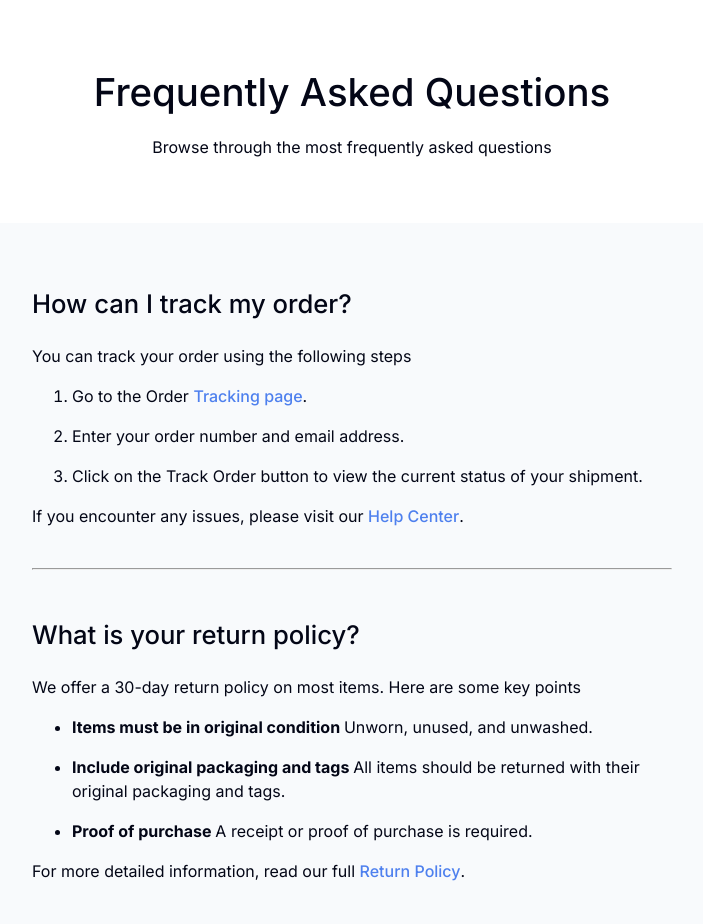
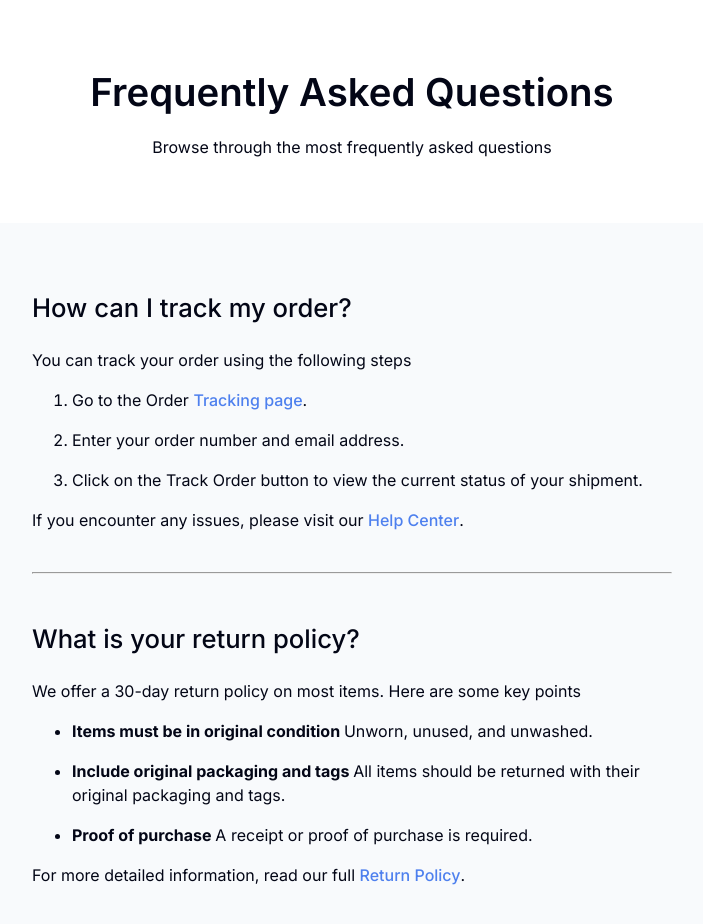
Before and after one commit to brandovidal/devchallengeio, a website built with Vite: page projects/00-faq/index.html in a window 1280 px wide. Shown: the whole page, without its empty margins (288-991 px from the left). Built offline with nearby package versions, Linux system fonts and the light colour scheme.

Commit message:
style: edit padding in main content and font weight title

```diff
--- a/projects/00-faq/style.css
+++ b/projects/00-faq/style.css
@@ -37,7 +37,7 @@ hr {
 
 h1 {
   font-size: 2.4em;
-  font-weight: 500;
+  font-weight: 600;
   line-height: 2.25rem;
 }
 
@@ -77,7 +77,7 @@ main {
   height: 100%;
   gap: 1rem;
   background-color: #f8fafc;
-  padding: 2.5rem 2rem;
+  padding: 2.75rem 2rem;
 }
 
 section {
```
